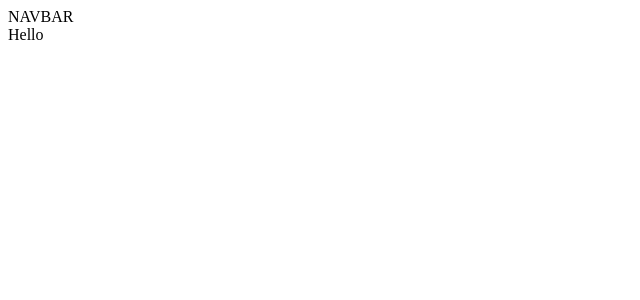
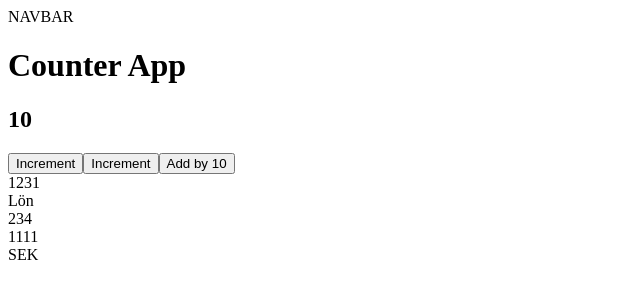
Before and after one commit to ninuinu/bank-app-front-end, a React (Create React App) app: page / in a window 1280 px wide. Shown: the top 300 px of the page, without its empty margins (0-640 px from the left). Built offline with nearby package versions, Linux system fonts and the light colour scheme.

Commit message:
add basic redux counter example - functioning

```diff
--- a/package.json
+++ b/package.json
@@ -3,6 +3,10 @@
   "version": "0.1.0",
   "private": true,
   "dependencies": {
+    "@emotion/react": "^11.9.3",
+    "@emotion/styled": "^11.9.3",
+    "@mui/material": "^5.8.4",
+    "@reduxjs/toolkit": "^1.8.2",
     "@testing-library/jest-dom": "^5.16.4",
     "@testing-library/react": "^13.3.0",
     "@testing-library/user-event": "^13.5.0",
@@ -12,7 +16,9 @@
     "@types/react-dom": "^18.0.5",
     "react": "^18.2.0",
     "react-dom": "^18.2.0",
+    "react-redux": "^8.0.2",
     "react-scripts": "5.0.1",
+    "redux": "^4.2.0",
     "typescript": "^4.7.4",
     "web-vitals": "^2.1.4"
   },
--- a/src/App.tsx
+++ b/src/App.tsx
@@ -1,12 +1,52 @@
-import React from 'react';
-import {NavBar} from './components/index';
+import React, {useEffect} from 'react';
+import {NavBar, AccountList} from './components/index';
+import Account from "./components/account/Account";
+import {getAccounts} from "./api";
+//import {update} from "./redux/accounts-slice";
+//import {useDispatch, useSelector} from "react-redux";
+import {useSelector, useDispatch} from 'react-redux';
+import {MyState} from "./store/state.interface";
+import {Dispatch} from "redux";
+
+/**
+const test = async () =>  {
+    const dispatch = useDispatch();
+    const state = useSelector(state => state.accounts.value)
+    const accounts = await getAccounts(2451);
+    dispatch(update(accounts));
+} **/
+
+
+
 function App() {
+    // @ts-ignore
+    const counter = useSelector((state)=>state.counter);
+    const dispatch:Dispatch = useDispatch();
+    const increment = () => {
+        dispatch({type: 'INC'});
+    }
+    const decrement = () => {
+        dispatch({type: 'DEC'});
+    }
+    const addBy = () => {
+        dispatch({type: 'ADD', payload: 10});
+    }
+/**
+    useEffect(() => {
+        test();
+    }, [])
+**/
+
+
   return (
-    <div className="App">
+    <div>
         <NavBar />
-      <header className="App-header">
-        Hello
-      </header>
+        <h1>Counter App</h1>
+        <h2>{counter}</h2>
+        <button onClick={increment}>Increment</button>
+        <button onClick={decrement}>Increment</button>
+        <button onClick={addBy}>Add by 10</button>
+        <AccountList/>
     </div>
   );
 }
--- /dev/null
+++ b/src/api/index.ts
@@ -0,0 +1,10 @@
+import axios from "axios";
+
+const api = axios.create({
+    baseURL: "http://localhost:6060/",
+});
+
+
+export async function getAccounts(userId: number){
+    return api.get(`accounts?userId=${userId}`);
+}
--- a/src/components/account-list/AccountList.tsx
+++ b/src/components/account-list/AccountList.tsx
@@ -1,8 +1,11 @@
 import React from 'react';
+import {Account} from "../index";
 
-function AccountList(props:any) {
+function AccountList(props: any) {
     return (
-        <div></div>
+        <div>
+            <Account/>
+        </div>
     );
 }
 
--- a/src/components/account/Account.tsx
+++ b/src/components/account/Account.tsx
@@ -1,8 +1,15 @@
 import React from 'react';
 
-function Account(props:any) {
+
+function Account(props: any) {
     return (
-        <div></div>
+        <div className={"account"}>
+            <div className={"account-number"}>1231</div>
+            <div className={"account-name"}>Lön</div>
+            <div className={"account-balance"}>234</div>
+            <div className={"account-user-id"}>1111</div>
+            <div className={"account-currency"}>SEK</div>
+        </div>
     );
 }
 
--- a/src/components/index.ts
+++ b/src/components/index.ts
@@ -1 +1,3 @@
 export {default as NavBar} from "./nav-bar/NavBar";
+export {default as AccountList} from "./account-list/AccountList";
+export {default as Account} from "./account/Account";
--- a/src/index.tsx
+++ b/src/index.tsx
@@ -1,12 +1,18 @@
 import React from 'react';
 import ReactDOM from 'react-dom/client';
 import App from './App';
+import {Provider} from "react-redux";
+import store from "./store";
+
 
 const root = ReactDOM.createRoot(
-  document.getElementById('root') as HTMLElement
+    document.getElementById('root') as HTMLElement
 );
+
 root.render(
-  <React.StrictMode>
-    <App />
-  </React.StrictMode>
+    <React.StrictMode>
+        <Provider store={store}>
+            <App/>
+        </Provider>
+    </React.StrictMode>
 );
--- /dev/null
+++ b/src/redux/accounts-slice.ts
@@ -0,0 +1,25 @@
+import {createSlice, PayloadAction} from '@reduxjs/toolkit'
+
+interface initialState {
+    accounts: number[];
+    transactions: [];
+}
+
+export const stateSlice = createSlice({
+    name: 'accounts',
+    initialState: {
+        accounts: [],
+        transactions: [],
+    },
+    reducers: {
+        updateAccounts: (state, action: PayloadAction) => {
+            // @ts-ignore
+            state.accounts = [...state.accounts, action.payload];
+        }
+    }
+})
+
+// Action creators are generated for each case reducer function
+export const { updateAccounts } = stateSlice.actions
+
+export default stateSlice.reducer
--- /dev/null
+++ b/src/redux/store.ts
@@ -0,0 +1,8 @@
+import { configureStore } from '@reduxjs/toolkit'
+import accountsReducer from "./accounts-slice";
+
+export default configureStore({
+    reducer: {
+        accounts: accountsReducer
+    }
+})
--- /dev/null
+++ b/src/store/action.interface.ts
@@ -0,0 +1,4 @@
+export interface MyActions {
+    type: "INCREMENT" | "DECREMENT" | "SET"
+    payload?: number
+};
--- /dev/null
+++ b/src/store/index.ts
@@ -0,0 +1,26 @@
+import {legacy_createStore as createStore} from 'redux';
+import {MyActions} from "./action.interface";
+import {MyState} from "./state.interface";
+
+
+const reducerFn = (state={counter:10}, action:any) => {
+    // needs to be a synchronous function
+    // we should not mutate the original state
+    // always a copy of the original state, otherwise everything will crash
+
+    if(action.type==='INC'){
+        return {counter: state.counter+1};
+    }
+    if(action.type==='DEC'){
+        return {counter: state.counter-1};
+    }
+    if(action.type==='ADD'){
+        return {counter: state.counter+action.payload};
+    }
+
+    return state;
+}
+
+const store = createStore(reducerFn);
+
+export default store;
--- /dev/null
+++ b/src/store/state.interface.ts
@@ -0,0 +1,3 @@
+export interface MyState {
+    counter: number
+}
```
Also changed, not shown: 1 other file (tests, documents, lock files or other folders).
